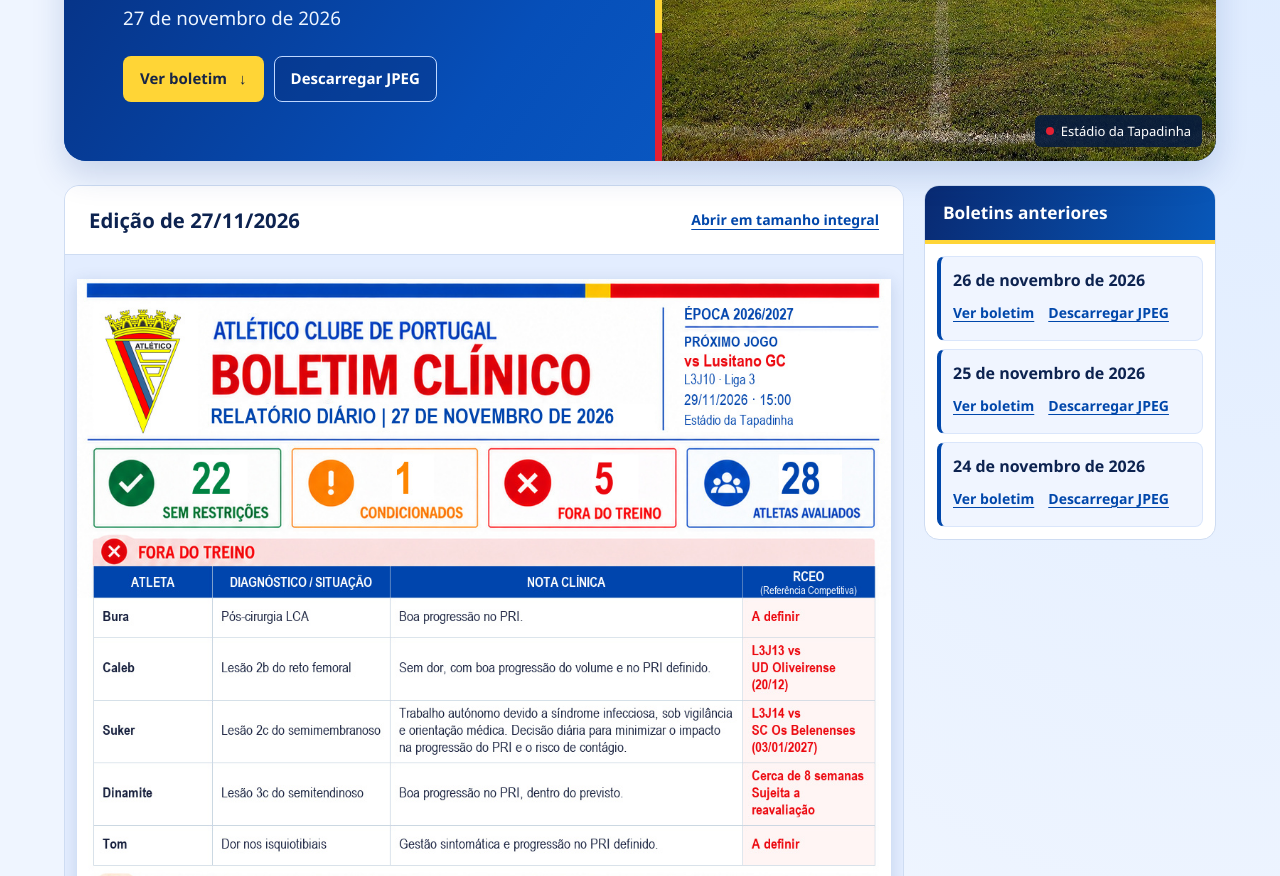
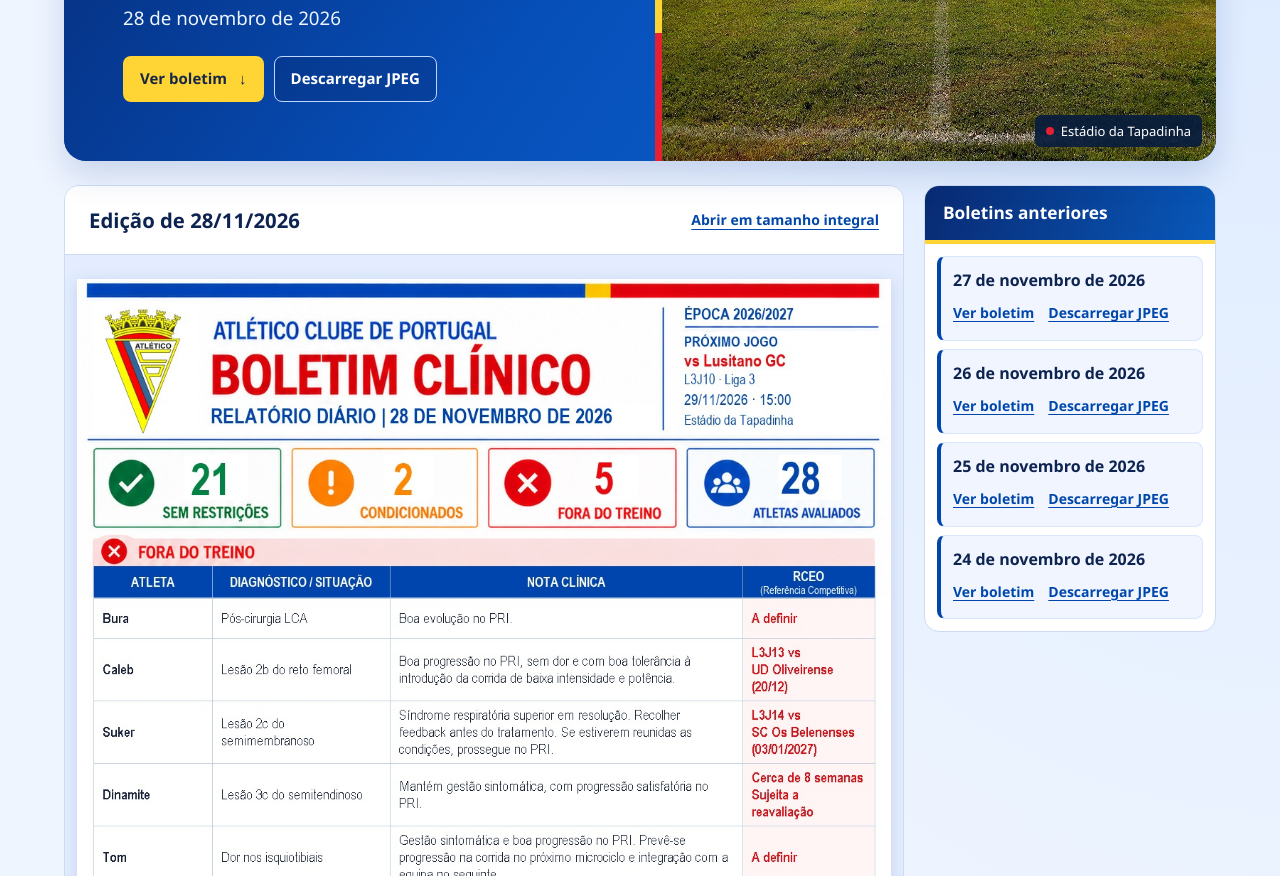
Before and after one commit to thegamingdoctor85/boletins-clinicos-ACP, a plain HTML site: page index.html in a window 1280 px wide. Shown: the part 384-1260 px from the top of the page. Drawn offline with Linux system fonts and the light colour scheme.

Commit message:
Publicar boletim clínico de 28/11/2026

```diff
--- a/index.html
+++ b/index.html
@@ -6,7 +6,7 @@
   <meta name="robots" content="noindex, nofollow, noarchive">
   <meta name="referrer" content="no-referrer">
   <meta name="theme-color" content="#093e97">
-  <title>Boletim clínico de 27/11/2026 | Atlético CP</title>
+  <title>Boletim clínico de 28/11/2026 | Atlético CP</title>
   <link rel="icon" href="assets/emblema.png" type="image/png">
   <link rel="stylesheet" href="estilos.css">
 </head>
@@ -27,10 +27,10 @@
       <div class="hero-copy">
         <p class="channel"><span aria-hidden="true"></span> Edição mais recente</p>
         <h1 id="titulo">Boletim <em>clínico</em></h1>
-        <time datetime="2026-11-27">27 de novembro de 2026</time>
+        <time datetime="2026-11-28">28 de novembro de 2026</time>
         <div class="actions">
           <a class="button yellow" href="#boletim">Ver boletim <span aria-hidden="true">↓</span></a>
-          <a class="button outline" download href="boletins/BC_2026-11-27_Boletim_Clinico_ACP_WhatsApp.jpg">Descarregar JPEG</a>
+          <a class="button outline" download href="boletins/BC_2026-11-28_Boletim_Clinico_ACP_WhatsApp.jpg">Descarregar JPEG</a>
         </div>
       </div>
       <figure class="hero-photo">
@@ -44,6 +44,13 @@
         <h2 id="arquivo-titulo">Boletins anteriores</h2>
         <!-- arquivo:inicio -->
         <ul class="archive-list">
+          <li>
+            <time datetime="2026-11-27">27 de novembro de 2026</time>
+            <div class="archive-links">
+              <a href="boletins/BC_2026-11-27_Boletim_Clinico_ACP_WhatsApp.jpg" target="_blank" rel="noopener noreferrer" aria-label="Ver boletim de 27 de novembro de 2026">Ver boletim</a>
+              <a href="boletins/BC_2026-11-27_Boletim_Clinico_ACP_WhatsApp.jpg" download aria-label="Descarregar boletim de 27 de novembro de 2026">Descarregar JPEG</a>
+            </div>
+          </li>
           <li>
             <time datetime="2026-11-26">26 de novembro de 2026</time>
             <div class="archive-links">
@@ -71,11 +78,11 @@
 
       <section id="boletim" class="edition" aria-labelledby="edicao">
         <div class="edition-bar">
-          <h2 id="edicao">Edição de 27/11/2026</h2>
-          <a class="full-size" href="boletins/BC_2026-11-27_Boletim_Clinico_ACP_WhatsApp.jpg" target="_blank" rel="noopener noreferrer">Abrir em tamanho integral</a>
+          <h2 id="edicao">Edição de 28/11/2026</h2>
+          <a class="full-size" href="boletins/BC_2026-11-28_Boletim_Clinico_ACP_WhatsApp.jpg" target="_blank" rel="noopener noreferrer">Abrir em tamanho integral</a>
         </div>
-        <a class="document" href="boletins/BC_2026-11-27_Boletim_Clinico_ACP_WhatsApp.jpg" target="_blank" rel="noopener noreferrer" aria-label="Abrir o boletim de 27/11/2026 em tamanho integral">
-          <img src="boletins/BC_2026-11-27_Boletim_Clinico_ACP_WhatsApp.jpg" width="1145" height="1502" alt="Boletim clínico do Atlético Clube de Portugal, relatório diário de 27 de novembro de 2026">
+        <a class="document" href="boletins/BC_2026-11-28_Boletim_Clinico_ACP_WhatsApp.jpg" target="_blank" rel="noopener noreferrer" aria-label="Abrir o boletim de 28/11/2026 em tamanho integral">
+          <img src="boletins/BC_2026-11-28_Boletim_Clinico_ACP_WhatsApp.jpg" width="1145" height="1622" alt="Boletim clínico do Atlético Clube de Portugal, relatório diário de 28 de novembro de 2026">
         </a>
       </section>
     </div>
```
Also changed, not shown: boletins/BC_2026-11-28_Boletim_Clinico_ACP_WhatsApp.jpg (added).
